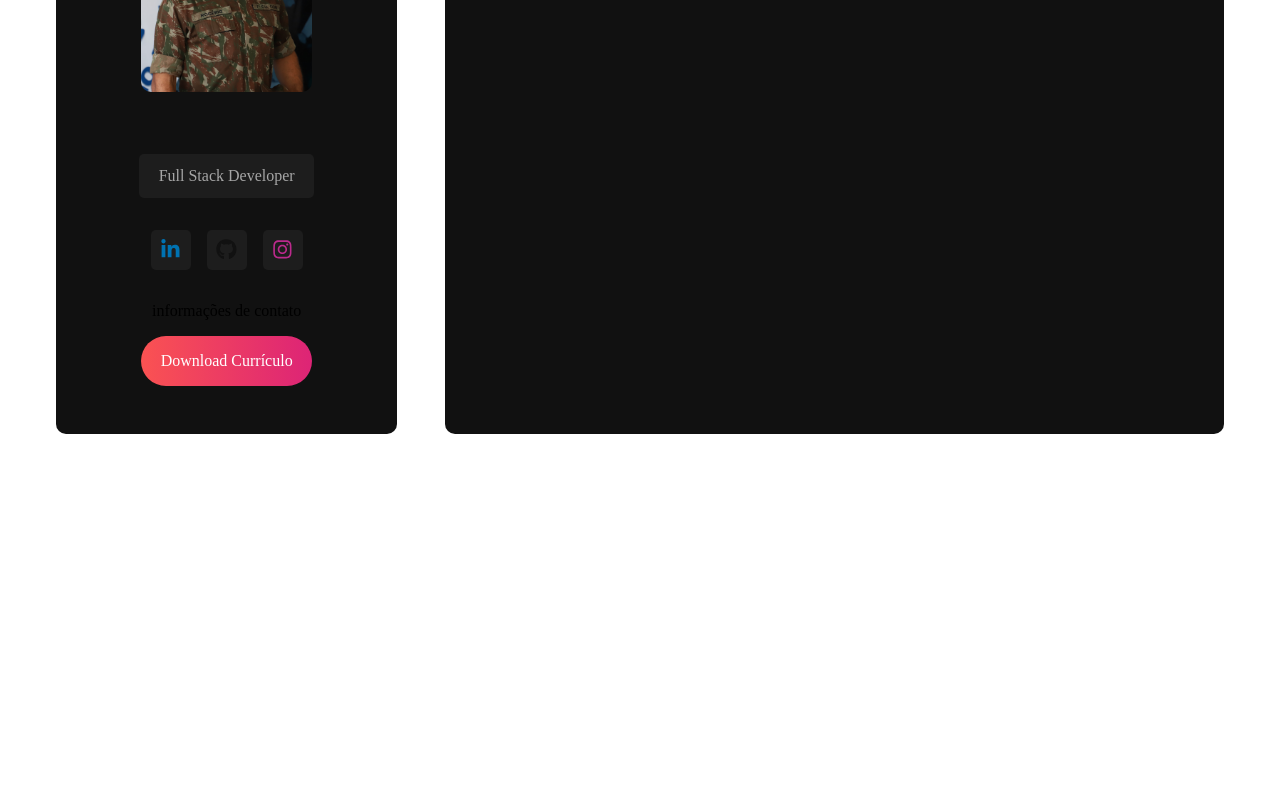
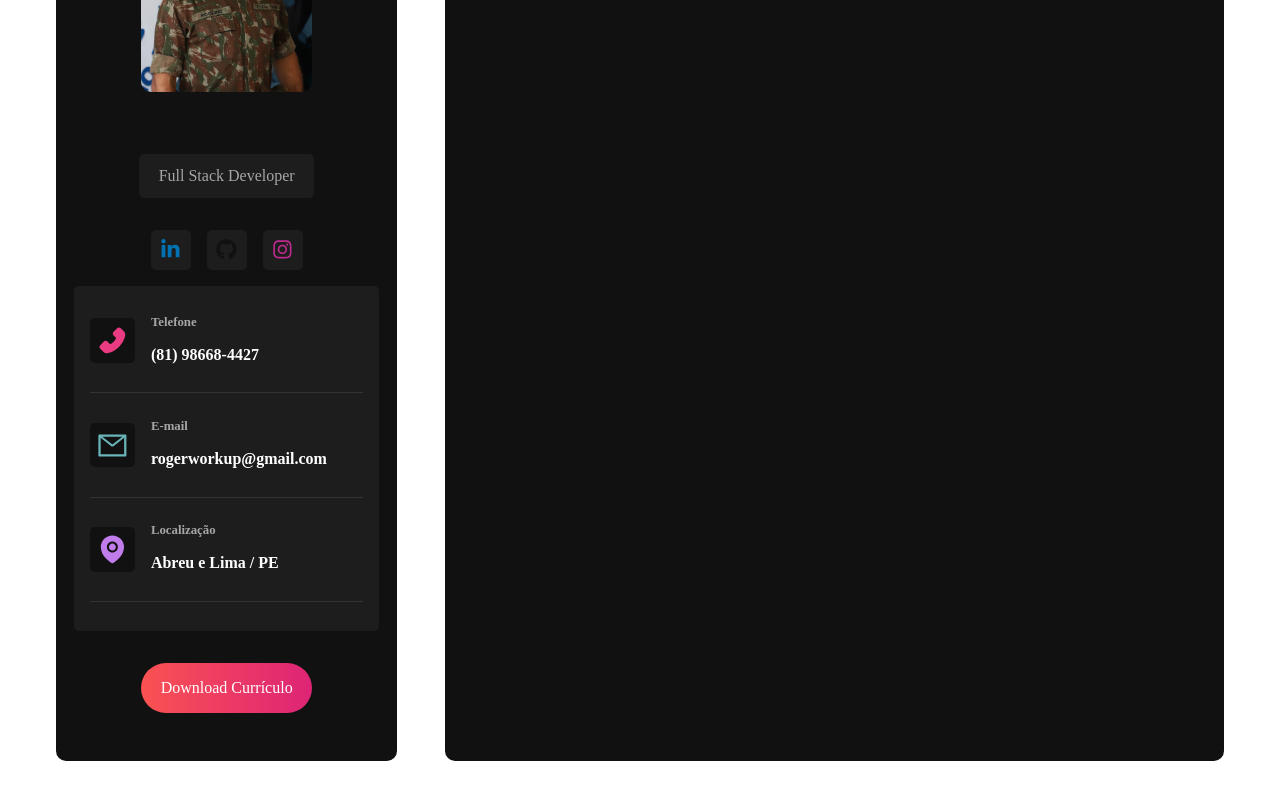
Before and after one commit to rogerworkup/Pag-portifolio_SASS, a React (Vite) app: page / in a window 1280 px wide. Shown: the part 388-1188 px from the top of the page. Before the commit the page ends 878 px from the top, so only its background shows below. Built offline with nearby package versions, Linux system fonts and the light colour scheme; the HTML template or start-up script is replaced by a standard one.

Commit message:
Configurado informationcontainer e finalizado a sidebar

```diff
--- /dev/null
+++ b/src/componentes/InformationContainer.jsx
@@ -0,0 +1,33 @@
+import { AiFillPhone, AiOutlineMail, AiFillEnvironment } from "react-icons/ai";
+
+import '../styles/components/informationContainer.sass'
+
+const InformationContainer = () => {
+  return (
+    <section id="information">
+      <div className="info-card">
+        <AiFillPhone id="phone-icon" />
+        <div>
+          <h3>Telefone</h3>
+          <p>(81) 98668-4427</p>
+        </div>
+      </div>
+      <div className="info-card">
+        <AiOutlineMail id="email-icon" />
+        <div>
+          <h3>E-mail</h3>
+          <p>rogerworkup@gmail.com</p>
+        </div>
+      </div>
+      <div className="info-card">
+        <AiFillEnvironment id="pin-icon" />
+        <div>
+          <h3>Localização</h3>
+          <p>Abreu e Lima / PE</p>
+        </div>
+      </div>
+    </section>
+  )
+}
+
+export default InformationContainer
--- a/src/componentes/Sidebar.jsx
+++ b/src/componentes/Sidebar.jsx
@@ -3,6 +3,7 @@
 import Avatar from "../img/eu.jpg"
 
 import '../styles/components/sidebar.sass'
+import InformationContainer from "./InformationContainer"
 
 
 const Sidebar = () => {
@@ -11,7 +12,7 @@
       <img src={Avatar} alt="Rogerio Andrade" />
       <p className="title">Full Stack Developer</p>
       <SocialNetworks />
-      <p>informações de contato</p>
+      <InformationContainer />
       <a href="" className="btn">
         Download Currículo
         </a>
--- /dev/null
+++ b/src/styles/components/informationcontainer.sass
@@ -0,0 +1,44 @@
+@use '../variables'
+@use '../mixins'
+
+#information
+    @include mixins.center
+    flex-direction: column
+    background-color: variables.$bg-color-secondary
+    padding: 1rem
+    margin-bottom: 2rem
+    text-align: left
+    width: 80%
+    border-radius: variables.$card-border-radius
+
+    .info-card
+        @include mixins.center
+        justify-content: start
+        gap: 1rem
+        padding-bottom: .8rem
+        margin-bottom: .8rem
+        border-bottom: 1px solid #333
+        width: 100%
+
+        h3
+            color: variables.$text-color-secondary
+            font-size: .8rem
+            margin-bottom: .5rem
+
+        p
+            color: variables.$text-color
+            font-weight: bold
+
+        svg
+            background-color: variables.$bg-color
+            padding: .4rem
+            width: 2rem
+            height: 2rem
+            border-radius: variables.$card-border-radius
+
+        #phone-icon
+            color: #e93b81
+        #email-icon
+            color: #6ab5b9
+        #pin-icon
+            color: #c17ceb
```
